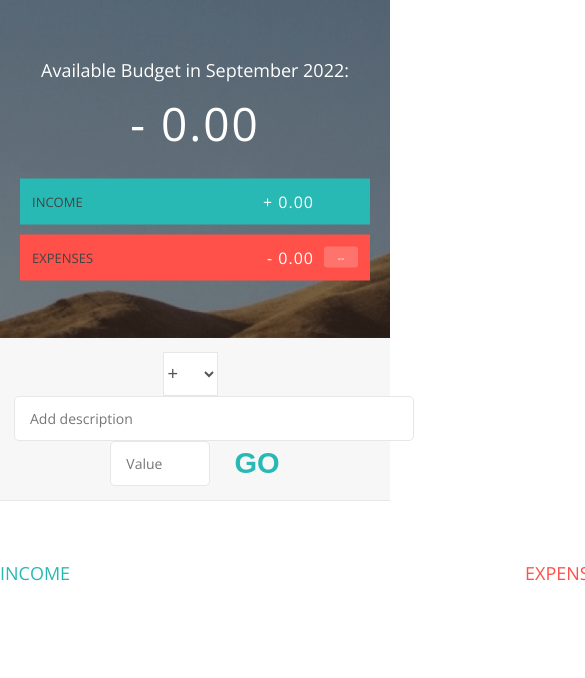
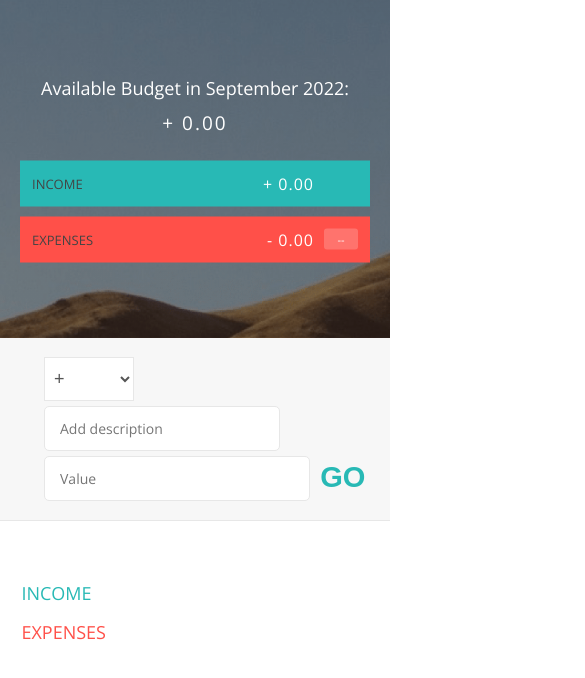
Before and after one commit to samadaderinto/budget-calculator, a website: page index.html in a window 390 px wide. Shown: the top 678 px of the page, 585 px wide, since content can reach past the window. Drawn offline with nearby package versions, Linux system fonts and the light colour scheme.

Commit message:
made responsive

```diff
--- a/app.js
+++ b/app.js
@@ -1,14 +1,14 @@
 //FIRST MODULE
 var budgetController = (function() {
 
-  var Expense = function(id,description,value) {
+  class Expense {
+    constructor(id, description, value) {
       this.id = id;
       this.description = description;
       this.value = value;
       this.percentage = -1;
-  };
-
-  Expense.prototype.calcPercentage = function(totalIncome) {
+    }
+    calcPercentage(totalIncome) {
 
       if (totalIncome > 0) {
         this.percentage = Math.round((this.value / totalIncome) * 100);
@@ -16,17 +16,21 @@ var budgetController = (function() {
         this.percentage = -1;
       }
 
-  };
+    }
+    getPercentage() {
+      return this.percentage;
+    }
+  }
 
-  Expense.prototype.getPercentage = function() {
-    return this.percentage;
-  };
 
-  var Income = function(id, description, value) {
+
+  class Income {
+    constructor(id, description, value) {
       this.id = id;
       this.description = description;
       this.value = value;
-  };
+    }
+  }
 
   var calculateTotal = function(type) {
       var sum = 0;
@@ -96,7 +100,7 @@ var budgetController = (function() {
      calculatePercentages: function() {
       data.allItems.exp.forEach(function(cur) {
         cur.calcPercentage(data.totals.inc);
-        //data.totals.inc
+
       });
     },
 
@@ -209,7 +213,7 @@ var UIController = (function() {
         fields = document.querySelectorAll(DOMstrings.InputDescription + ',' + DOMstrings.InputValue);
 
         fieldsarr = Array.prototype.slice.call(fields);
-        fieldsarr.forEach( (current, index, array) => {
+        fieldsarr.forEach(current => {
           current.value = "";
         });
         fieldsarr[0].focus();
@@ -220,7 +224,7 @@ var UIController = (function() {
 
         obj.budget > 0 ? type = 'inc' : type = 'exp';
 
-        document.querySelector(DOMstrings.budgetLabel).textContent = formatNumber(obj.budget, type);
+        document.querySelector(DOMstrings.budgetLabel).textContent = formatNumber(obj.budget, "");
         document.querySelector(DOMstrings.expensesLabel).textContent = formatNumber(obj.totalExp, 'exp');
         document.querySelector(DOMstrings.incomeLabel).textContent = formatNumber(obj.totalInc, 'inc');
 
@@ -233,6 +237,8 @@ var UIController = (function() {
 
      displayPercentages: function(percentages) {
         var fields = document.querySelectorAll(DOMstrings.expensesPercLabel);
+
+
 
          nodeListForEach(fields, function(current, index) {
           if (percentages[index] > 0) {
@@ -279,7 +285,7 @@ var UIController = (function() {
 })();
 
 
-//THIRD MODULES
+//THIRD MODULE
 var controller = (function(budgetCtrl, UICtrl) {
 
   var setUpEventListeners = function() {
@@ -310,9 +316,6 @@ var controller = (function(budgetCtrl, UICtrl) {
     budgetCtrl.calculatePercentages();
     var percentages =  budgetCtrl.getPercentages();
     UICtrl.displayPercentages(percentages);
-
-
-
    };
 
    var ctrlAddItem = function() {
--- a/index.html
+++ b/index.html
@@ -1,5 +1,6 @@
 <!DOCTYPE html>
 <html lang="en">
+
 <head>
     <meta charset="UTF-8">
     <link href="https://fonts.googleapis.com/css?family=Open+Sans:100,300,400,600" rel="stylesheet" type="text/css">
@@ -7,12 +8,14 @@
     <link type="text/css" rel="stylesheet" href="style.css">
     <title>Budgety</title>
 </head>
+
 <body>
 
     <div class="top">
         <div class="budget">
             <div class="budget__title">
-                    Available Budget in <span class="budget__title--month">%Month%</span>:
+                Available Budget in
+                <span class="budget__title--month">%Month%</span>:
             </div>
 
             <div class="budget__value">+ 2,345.64</div>
@@ -35,8 +38,6 @@
         </div>
     </div>
 
-
-
     <div class="bottom">
         <div class="add">
             <div class="add__container">
@@ -46,13 +47,15 @@
                 </select>
                 <input type="text" class="add__description" placeholder="Add description">
                 <input type="number" class="add__value" placeholder="Value">
-                    <button class="add__btn"><h5>GO</h5></button>
+                <button class="add__btn">
+                    <h5>GO</h5>
+                </button>
             </div>
         </div>
 
         <div class="container clearfix">
             <div class="income">
-                    <h2 class="icome__title">Income</h2>
+                <h2 class="income__title">Income</h2>
 
                 <div class="income__list">
 
@@ -82,8 +85,6 @@
 
                 </div>
             </div>
-
-
 
             <div class="expenses">
                 <h2 class="expenses__title">Expenses</h2>
@@ -118,9 +119,9 @@
             </div>
         </div>
 
-
     </div>
 
     <script src="app.js"></script>
 </body>
+
 </html>
--- a/style.css
+++ b/style.css
@@ -131,6 +131,7 @@ body {
     font-size: 18px;
     color: inherit;
     background-color: #fff;
+    padding: 5px;
     margin-right: 10px;
     font-weight: 300;
     transition: border 0.3s;
@@ -177,19 +178,15 @@ body {
 
 /***** LISTS *****/
 .container {
-    width: 1000px;
-    margin: 60px auto;
+   display: flex;
+   justify-content: space-evenly;
+   margin: 60px 0;
 }
 
-.income {
-    float: left;
+.income,
+.expenses {
     width: 475px;
-    margin-right: 50px;
-}
 
-.expenses {
-    float: left;
-    width: 475px;
 }
 
 h2 {
@@ -199,7 +196,7 @@ h2 {
     margin-bottom: 15px;
 }
 
-.icome__title { color: #28B9B5; }
+.income__title { color: #28B9B5; }
 .expenses__title { color: #FF5049; }
 
 .item {
@@ -211,7 +208,10 @@ h2 {
 .item:nth-child(even) { background-color: #f7f7f7; }
 
 .item__description {
-    float: left;
+    text-overflow: ellipsis;
+    overflow: hidden;
+    display: inline-block;
+    width: 45%;
 }
 
 .item__value {
@@ -275,3 +275,59 @@ h2 {
 
 .unpaid .item__percentage { box-shadow: 0 2px 6px 0 rgba(0, 0, 0, 0.1); }
 .unpaid:hover .item__description { font-weight: 900; }
+
+@media only screen and (max-width: 682px) {
+    .add {
+        padding: 9px;display: flex;
+        justify-content: center;
+    }
+
+    .add__container {
+      width: 95%;
+      padding-top: 10px;
+      padding-bottom: 10px;
+      display: flex;
+      flex-wrap: wrap;
+      margin-left: 35px;
+    }
+
+    .add__type {
+        width: 90px;
+        margin-right: 3%;
+        margin-bottom: 5px;
+    }
+
+    .add__description {
+        width: 70%;
+        margin-bottom: 5px;
+        margin-right: 3%;
+    }
+
+    .add__value {
+        width: 79%;
+
+    }
+
+    .container {
+        display: flex;
+        width: 100%;
+        flex-direction: column;
+        align-items: center;
+    }
+
+    .income,
+    .expenses {
+        width: 89%;
+    }
+
+    .item__description {
+        width: 50%;
+    }
+    .add__btn {
+        margin-left: 0;
+    }
+
+    .budget__value {
+        font-size: 19px;
+    }
+}
```
Lines whose indentation alone changed are shown as unchanged.
